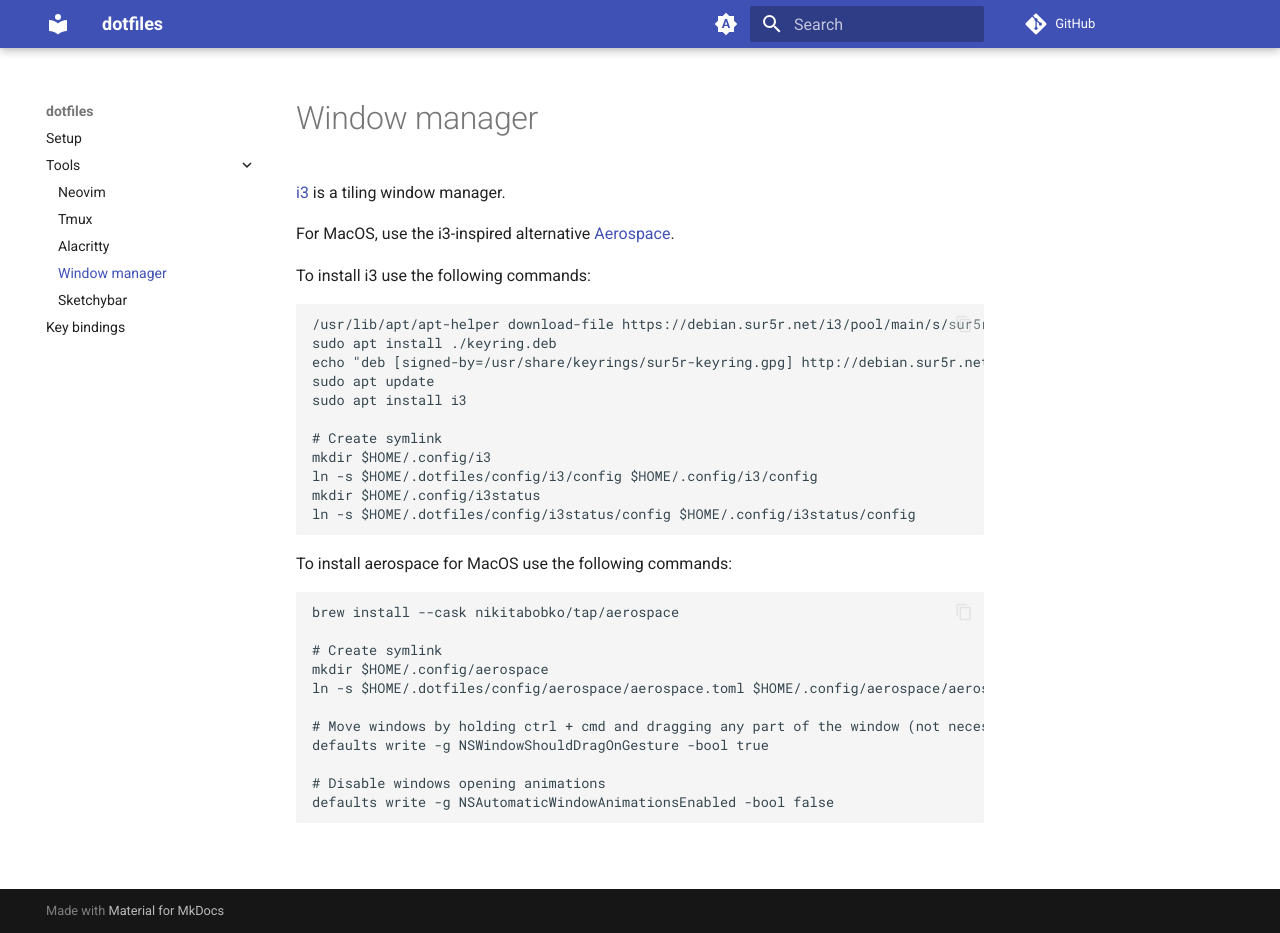
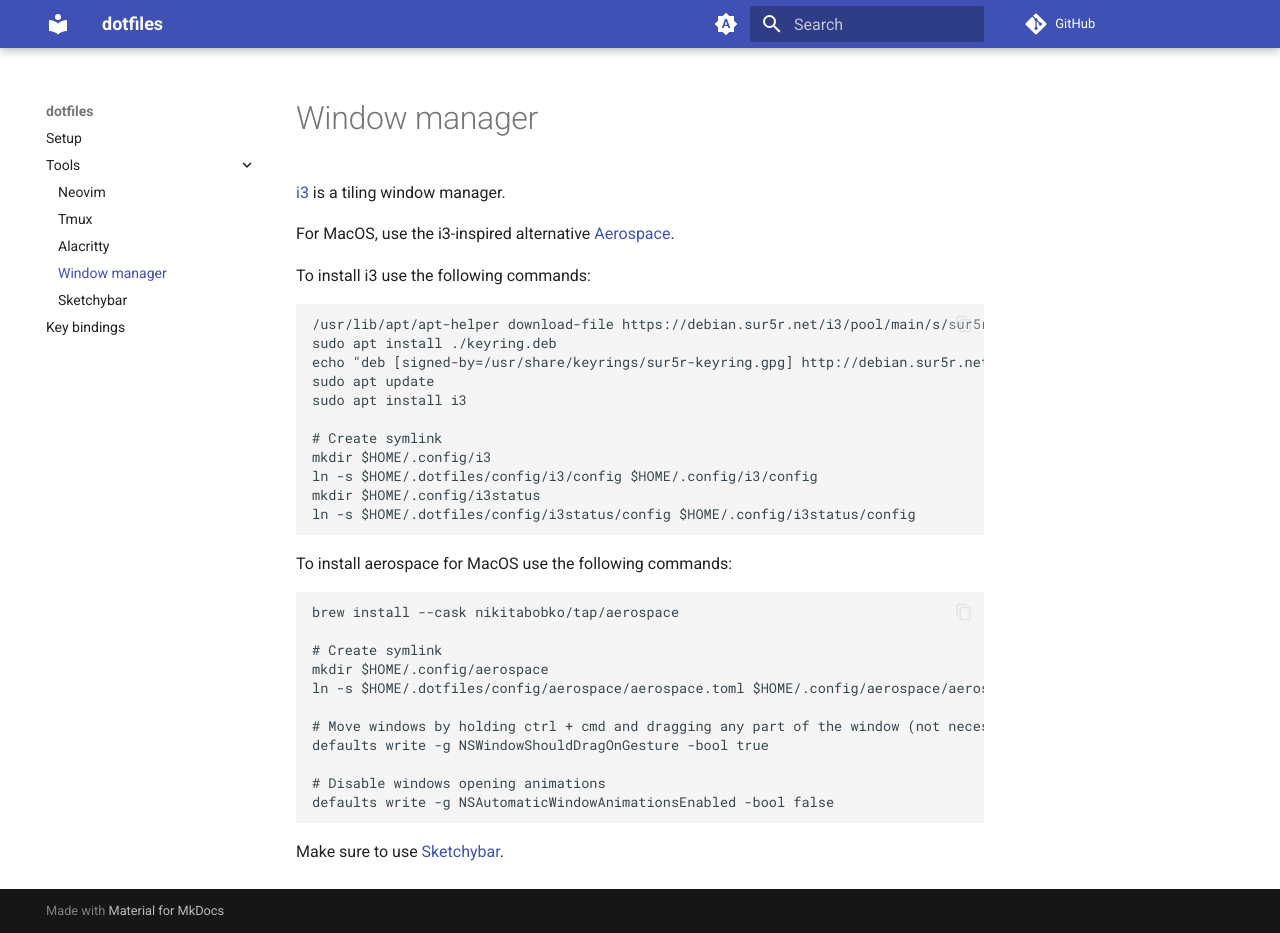
Before and after one commit to HieuDao-code/dotfiles, an MkDocs documentation site: the page built from docs/window_manager.md, in a window 1280 px wide and 933 px high. Built offline with MkDocs 1.6.1 and Material for MkDocs 9.7.7, drawn with Linux system fonts in a browser that asks for light colours; comment, search, counter and statistics services are not loaded.

Commit message:
Update window_manager.md

````diff
--- a/docs/window_manager.md
+++ b/docs/window_manager.md
@@ -35,3 +35,5 @@ defaults write -g NSWindowShouldDragOnGesture -bool true
 # Disable windows opening animations
 defaults write -g NSAutomaticWindowAnimationsEnabled -bool false
 ```
+
+Make sure to use [Sketchybar](sketchybar.md).
````
